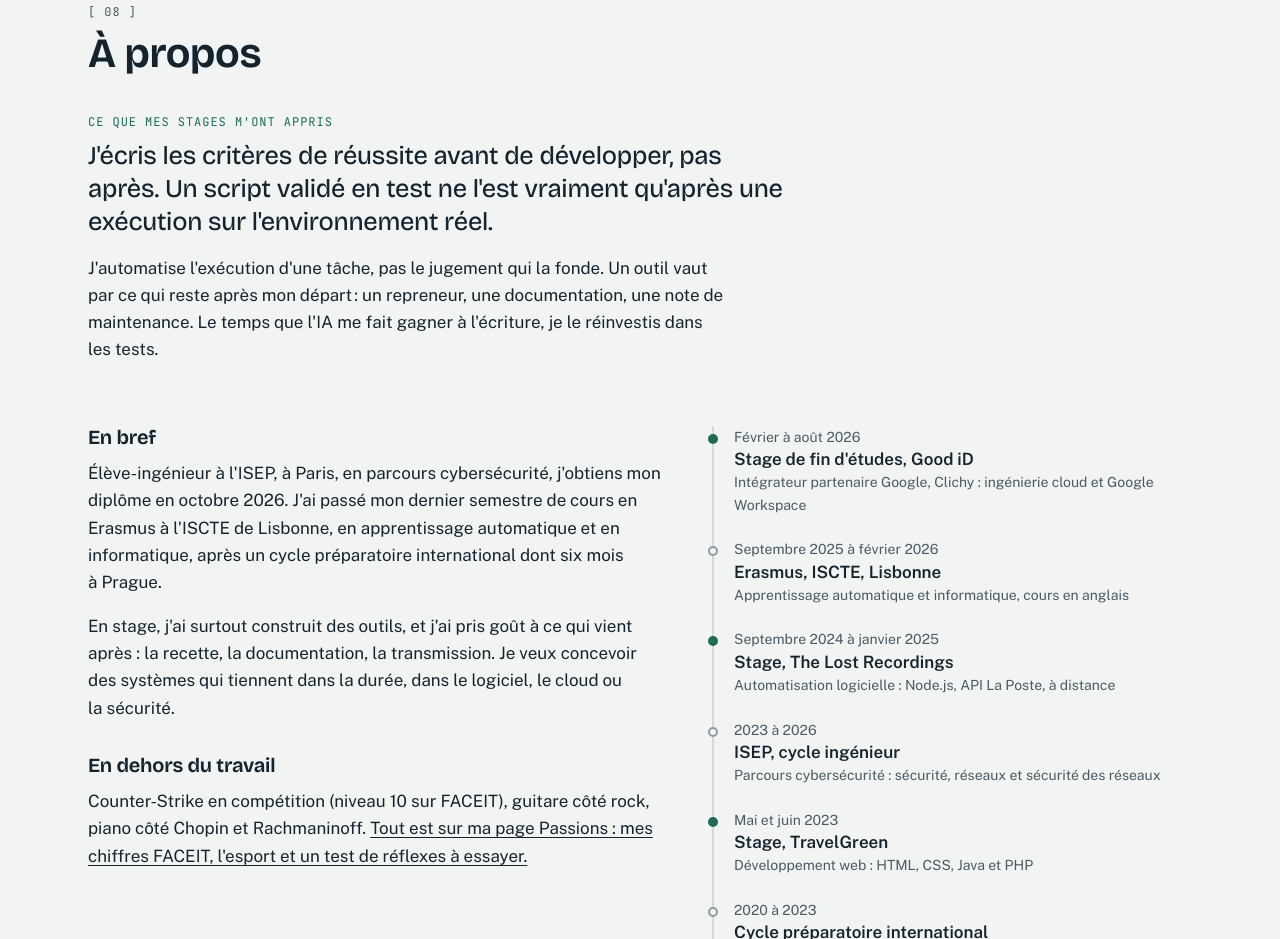
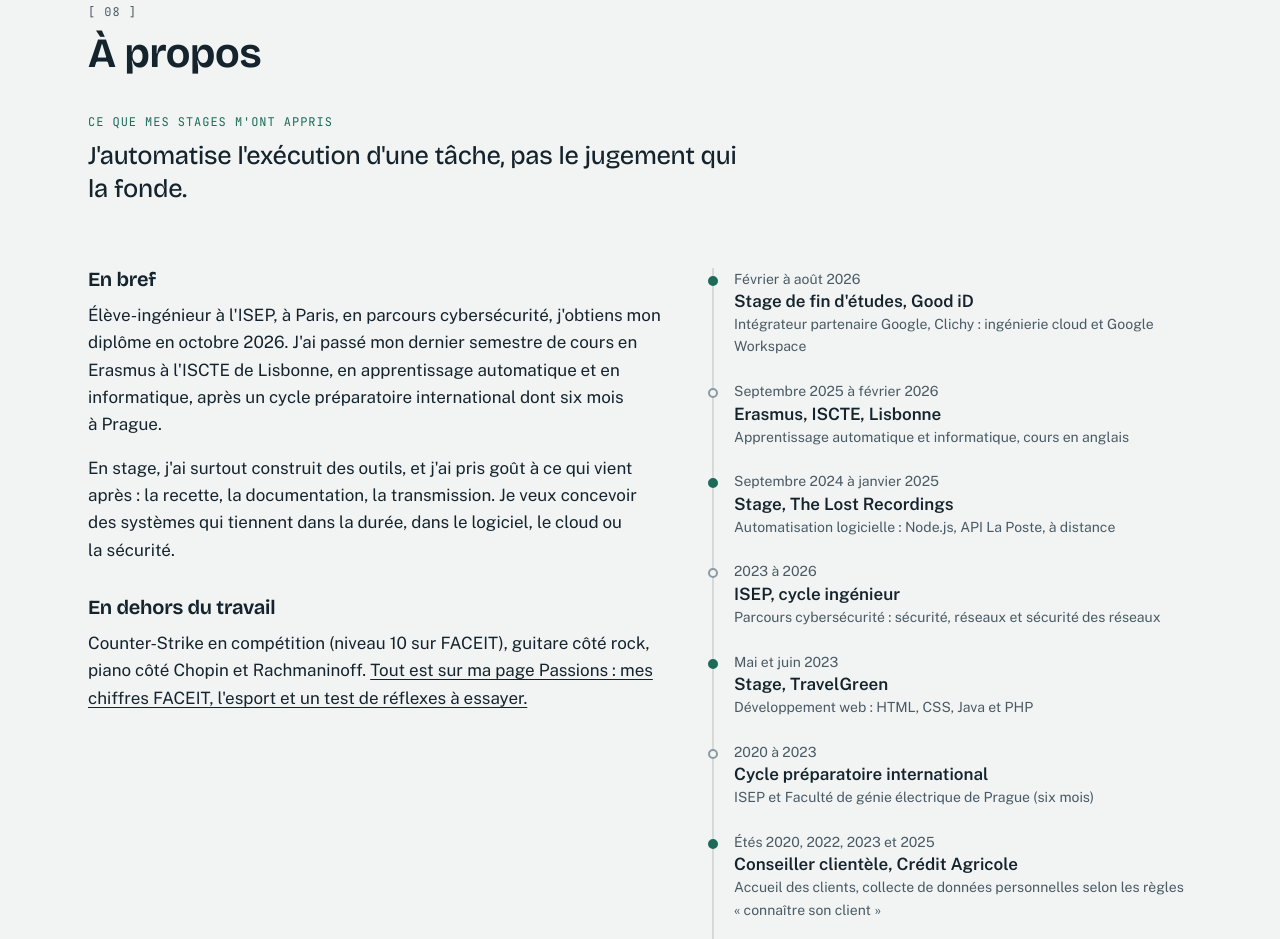
Before and after one commit to BoooJ/BoooJ.github.io, a plain HTML site: page index.html in a window 1280 px wide. Shown: the part 7732-8671 px from the top of the page. Drawn offline with nearby package versions, Linux system fonts and the light colour scheme.

Commit message:
Accueil, À propos : une seule phrase retenue (« J'automatise l'exécution d'une tâche, pas le jugement qui la fonde »)
Co-Authored-By: Claude Opus 5.5 <noreply@anthropic.com>

```diff
--- a/assets/css/style.css
+++ b/assets/css/style.css
@@ -1972,7 +1972,6 @@ h2.eyebrow, h3.eyebrow { font-family: var(--font-code); font-weight: 400; line-h
   margin: 0;
   text-wrap: pretty;
 }
-.manifesto-rest { margin: 1rem 0 0; }
 
 /* ---------- Accueil : sections repliables (« Voir plus ») ----------
    Sans JavaScript, tout reste affiché et le bouton masqué ; main.js replie au chargement. */
--- a/index.html
+++ b/index.html
@@ -543,8 +543,7 @@
 
         <div class="manifesto-block">
           <h3 class="eyebrow">Ce que mes stages m'ont appris</h3>
-          <p class="manifesto">J'écris les critères de réussite avant de développer, pas après. Un script validé en test ne l'est vraiment qu'après une exécution sur l'environnement réel.</p>
-          <p class="manifesto-rest">J'automatise l'exécution d'une tâche, pas le jugement qui la fonde. Un outil vaut par ce qui reste après mon départ : un repreneur, une documentation, une note de maintenance. Le temps que l'IA me fait gagner à l'écriture, je le réinvestis dans les tests.</p>
+          <p class="manifesto">J'automatise l'exécution d'une tâche, pas le jugement qui la fonde.</p>
         </div>
 
         <div class="about-grid">
```
Also changed, not shown: en/index.html (+1 -2 lines).
